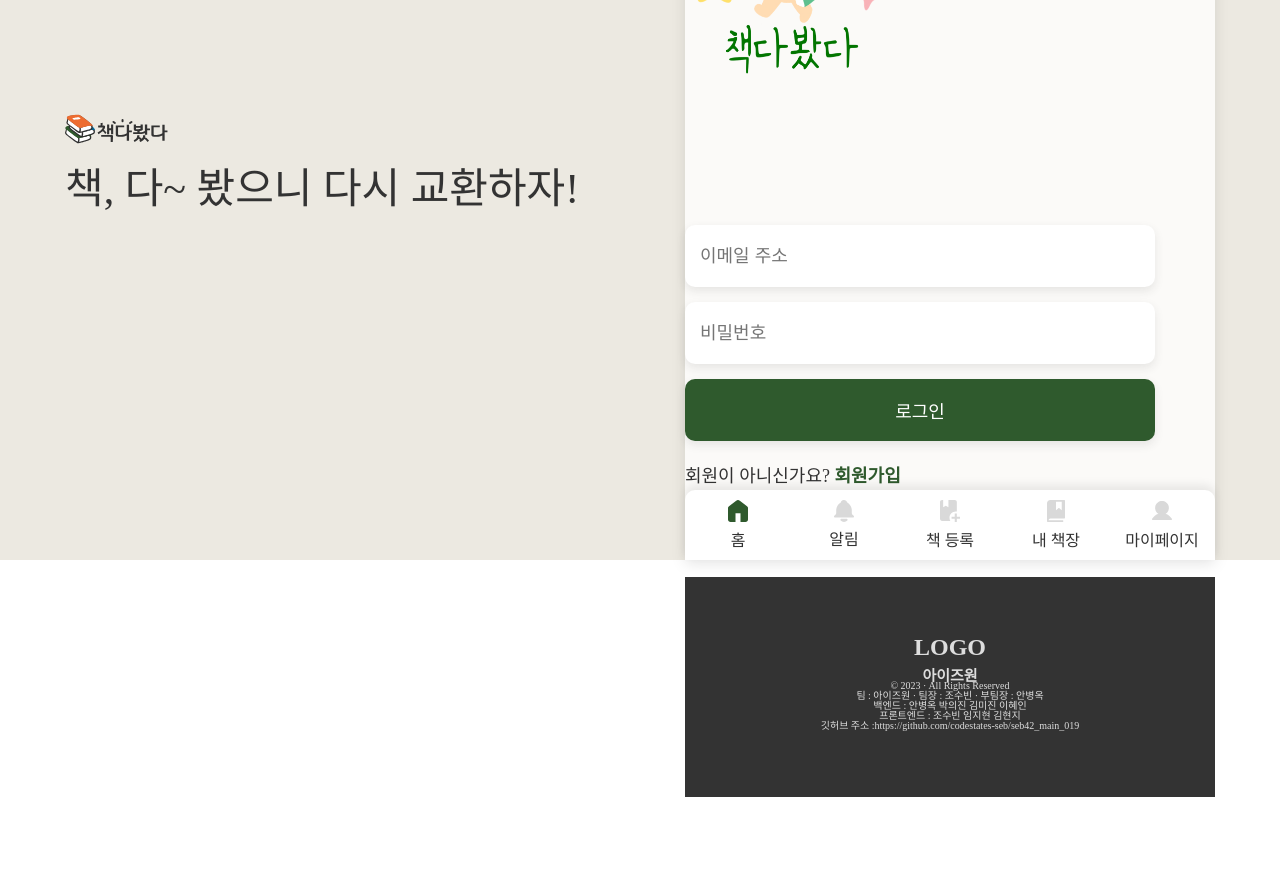
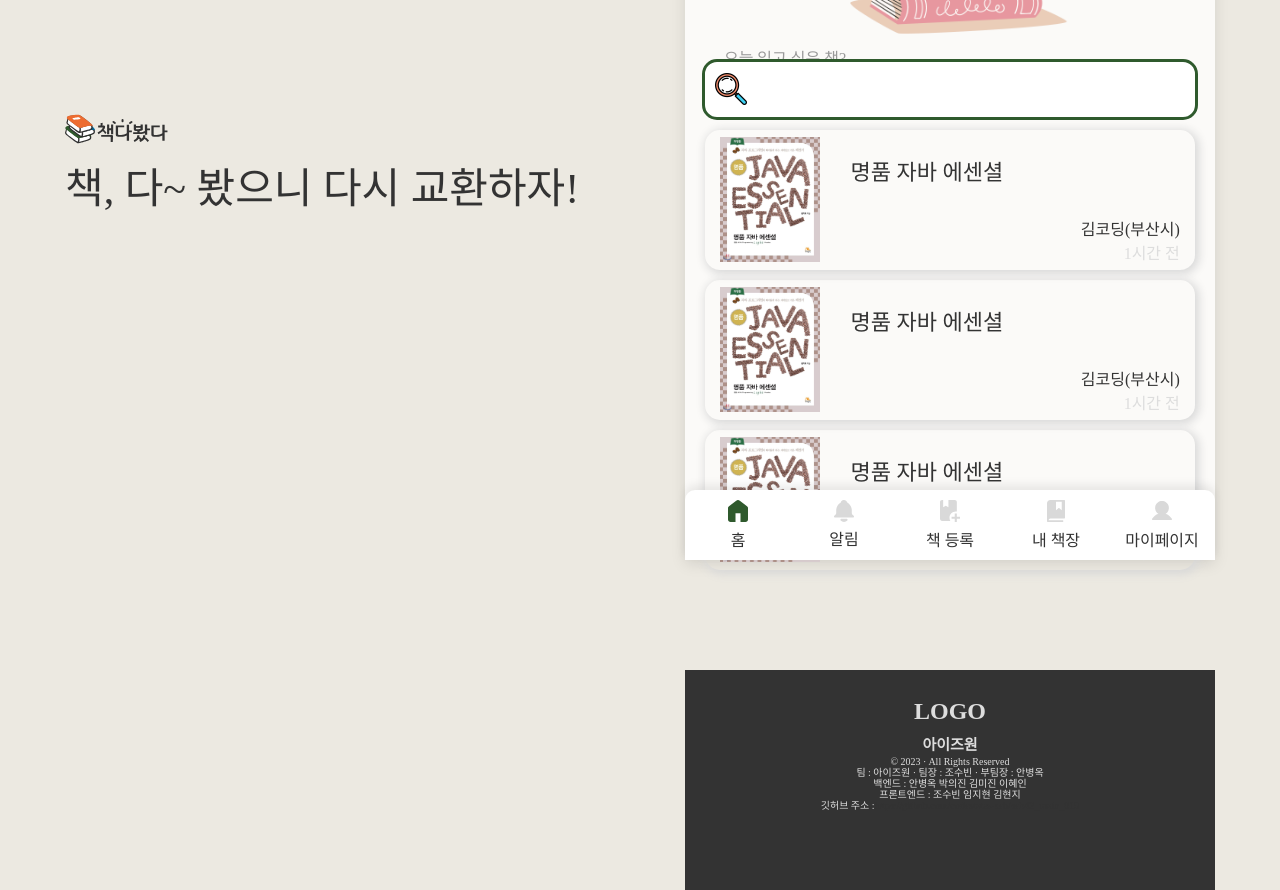
Before and after one commit to codestates-seb/seb42_main_019, a React (Create React App) app in the folder FE/front/: page / in a window 1280 px wide. Shown: the part 240-1130 px from the top of the page. Before the commit the page ends 1037 px from the top, so only its background shows below. Built offline with nearby package versions, Linux system fonts and the light colour scheme; a web font is replaced by a local one.

Commit message:
[design]home

```diff
--- a/FE/front/src/App.js
+++ b/FE/front/src/App.js
@@ -1,9 +1,6 @@
 import style from './App.module.css';
-import Nav from './components/common/Nav';
-import Header2 from './components/common/Header2';
 import Background from '../src/components/common/Background';
-import Login from '../src/pages/JH/Login';
-import Footer from './components/common/Footer';
+import Home from './pages/SB/Home'
 
 function App() {
 	return (
@@ -11,10 +8,7 @@ function App() {
 			<Background>
 			</Background>
 			<div className={style.body}>
-				<Header2 />
-				<Login />
-				<Footer />
-				<Nav />
+			<Home />
 				</div>
 		</div>
 	);
--- a/FE/front/src/components/common/Footer.module.css
+++ b/FE/front/src/components/common/Footer.module.css
@@ -43,8 +43,9 @@
     color: var(--light-gray);
     font-size: 10px;
     text-align: center;
-    line-height: 10px;
+    line-height: 11px;
     margin: 10px;
+    margin-bottom: 50px;
 }
 
 .text{
@@ -55,7 +56,12 @@
     color: var(--light-gray);
 }
 
-.a {
+a {
     color: var(--light-gray);
     text-decoration: none;
 }
+
+h2 {
+    margin-top: 0;
+    margin-bottom: 5px;
+}
--- a/FE/front/src/index.css
+++ b/FE/front/src/index.css
@@ -11,3 +11,16 @@ code {
   font-family: source-code-pro, Menlo, Monaco, Consolas, 'Courier New',
     monospace;
 }
+
+html {
+  background-color: #ece9e1;
+}
+
+li{list-style: none;}
+
+a{text-decoration: none; color: #333;}
+
+*{
+  margin: 0;
+  padding: 0;
+}
--- a/FE/front/src/pages/SB/Home.js
+++ b/FE/front/src/pages/SB/Home.js
@@ -4,6 +4,7 @@ import Header from '../../components/common/Header';
 import HomeSearch from '../../components/JSB/HomeSearch';
 import Footer from '../../components/common/Footer';
 import BookList from '../../components/common/BookList';
+import Nav from '../../components/common/Nav'
 
 function Home() {
 	return (
@@ -16,6 +17,7 @@ function Home() {
 				<BookList />
 				<BookList />
 				<Footer className={style.footer} />
+				<Nav />
 			</div>
 		</>
 	);
```
